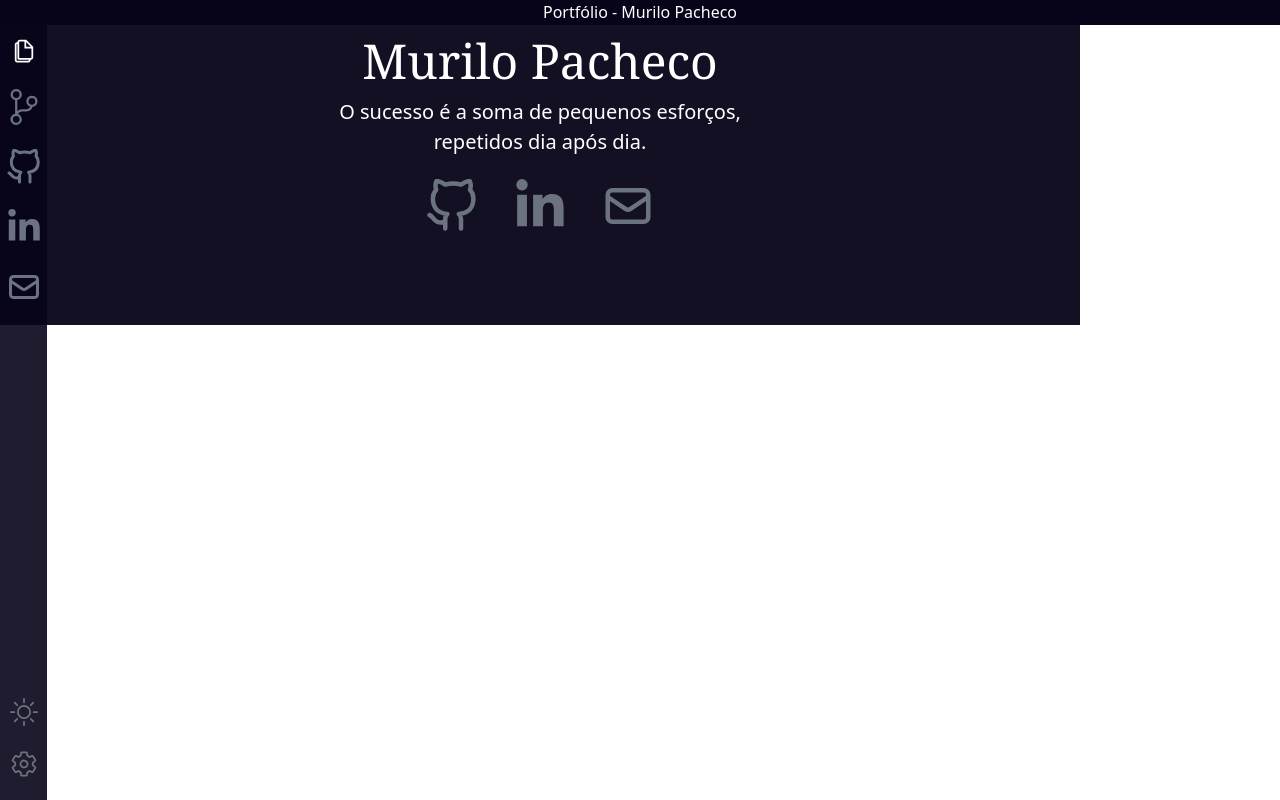
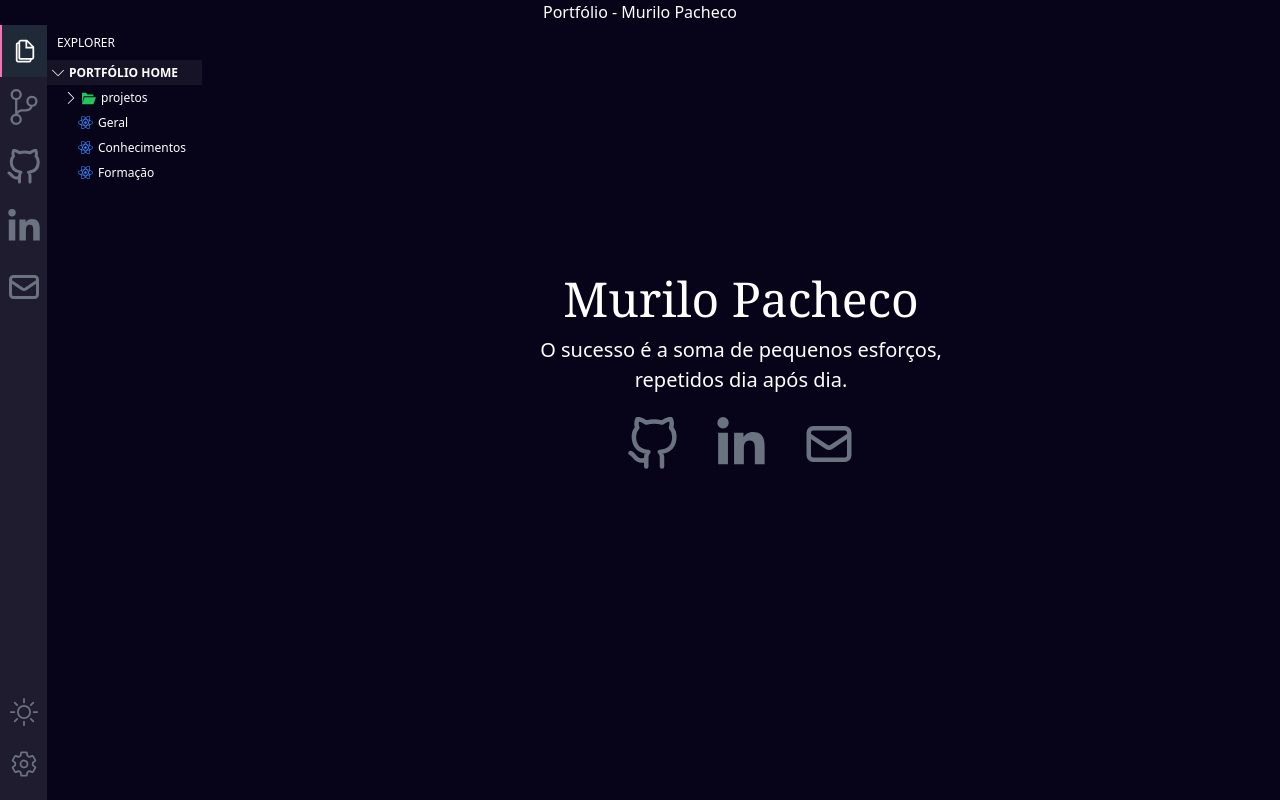
Before and after one commit to murilopacheco98/portfolioOficial, a React (Create React App) app: page / in a window 1280 px wide. Built offline with nearby package versions, Linux system fonts and the light colour scheme.

Commit message:
toggle explorer

```diff
--- a/src/components/Links.tsx
+++ b/src/components/Links.tsx
@@ -33,7 +33,7 @@ export const Links = (props: LinksProps) => {
         setExplorer && setExplorer(true);
       }
     } else {
-      dispatch(addToggle({ uid: 3, on: false }));
+      dispatch(addToggle({ uid: 3, on: true }));
     }
   }, [explorer, toggle, setExplorer, dispatch]);
 
@@ -74,7 +74,7 @@ export const Links = (props: LinksProps) => {
             <Tooltip title="Explorer" placement="right">
               <div
                 onClick={() => explorerOn()}
-                className="cursor-pointer w-[47px] text-white flex justify-center text-[28px] py-[12px]"
+                className="cursor-pointer w-[47px] text-gray-500 hover:text-gray-300 flex justify-center text-[28px] py-[12px]"
               >
                 <IoMdCopy />
               </div>
--- a/src/pages/home/Home.tsx
+++ b/src/pages/home/Home.tsx
@@ -8,9 +8,20 @@ export const Home = () => {
 
   return (
     <div className="flex">
-      <Sidebar explorer={explorer} setExplorer={setExplorer} on={on} setOn={setOn} />
+      <Sidebar
+        explorer={explorer}
+        setExplorer={setExplorer}
+        on={on}
+        setOn={setOn}
+      />
       {on && (
-        <div className="pb-[80px] mt-[25px] flex flex-col items-center justify-center bg-opacity-[1%] bg-[#070419] w-[calc(100vw-200px)]">
+        <div
+          className={
+            explorer
+              ? "pb-[80px] mt-[25px] flex flex-col items-center justify-center bg-opacity-[1%] h-[calc(100vh-25px)] bg-[#070419] w-[calc(100vw-200px)]"
+              : "pb-[80px] ml-[47px] mt-[25px] flex flex-col items-center justify-center bg-opacity-[1%] h-[calc(100vh-25px)] bg-[#070419] w-[calc(100vw-47px)]"
+          }
+        >
           <div className="text-[38px] lg:text-[48px] font-serif">
             Murilo Pacheco
           </div>
@@ -24,7 +35,11 @@ export const Home = () => {
         </div>
       )}
       {!on && (
-        <div className="pb-[80px] mt-[25px] flex flex-col items-center justify-center bg-opacity-95 text-white bg-[#070419] w-[calc(100vw-200px)]">
+        <div className={
+          explorer
+            ? "text-white pb-[80px] mt-[25px] flex flex-col items-center justify-center h-[calc(100vh-25px)] bg-[#070419] w-[calc(100vw-200px)]"
+            : "text-white pb-[80px] ml-[47px] mt-[25px] flex flex-col items-center justify-center h-[calc(100vh-25px)] bg-[#070419] w-[calc(100vw-47px)]"
+        }>
           <div className="text-[38px] lg:text-[48px] font-serif">
             Murilo Pacheco
           </div>
```
